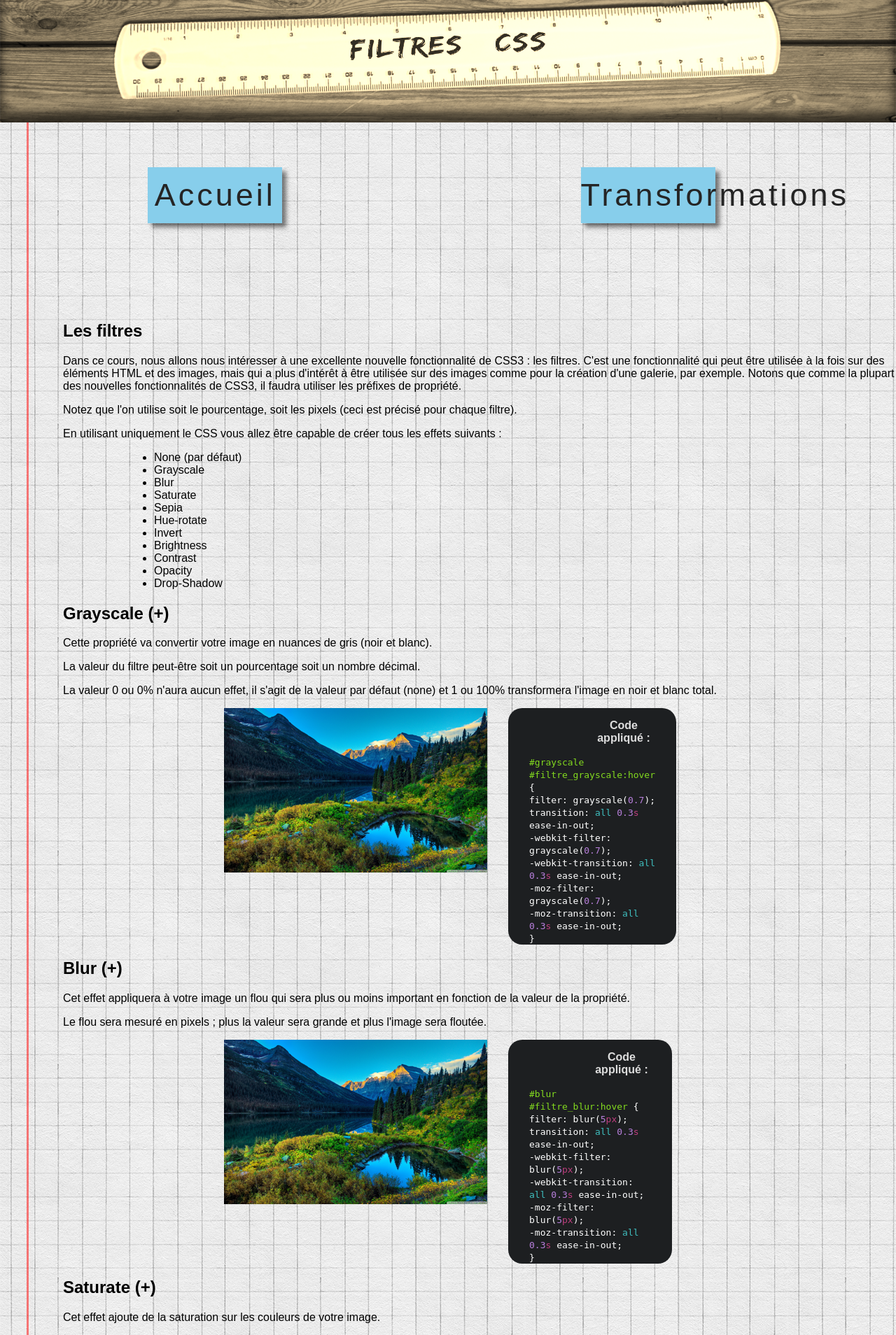
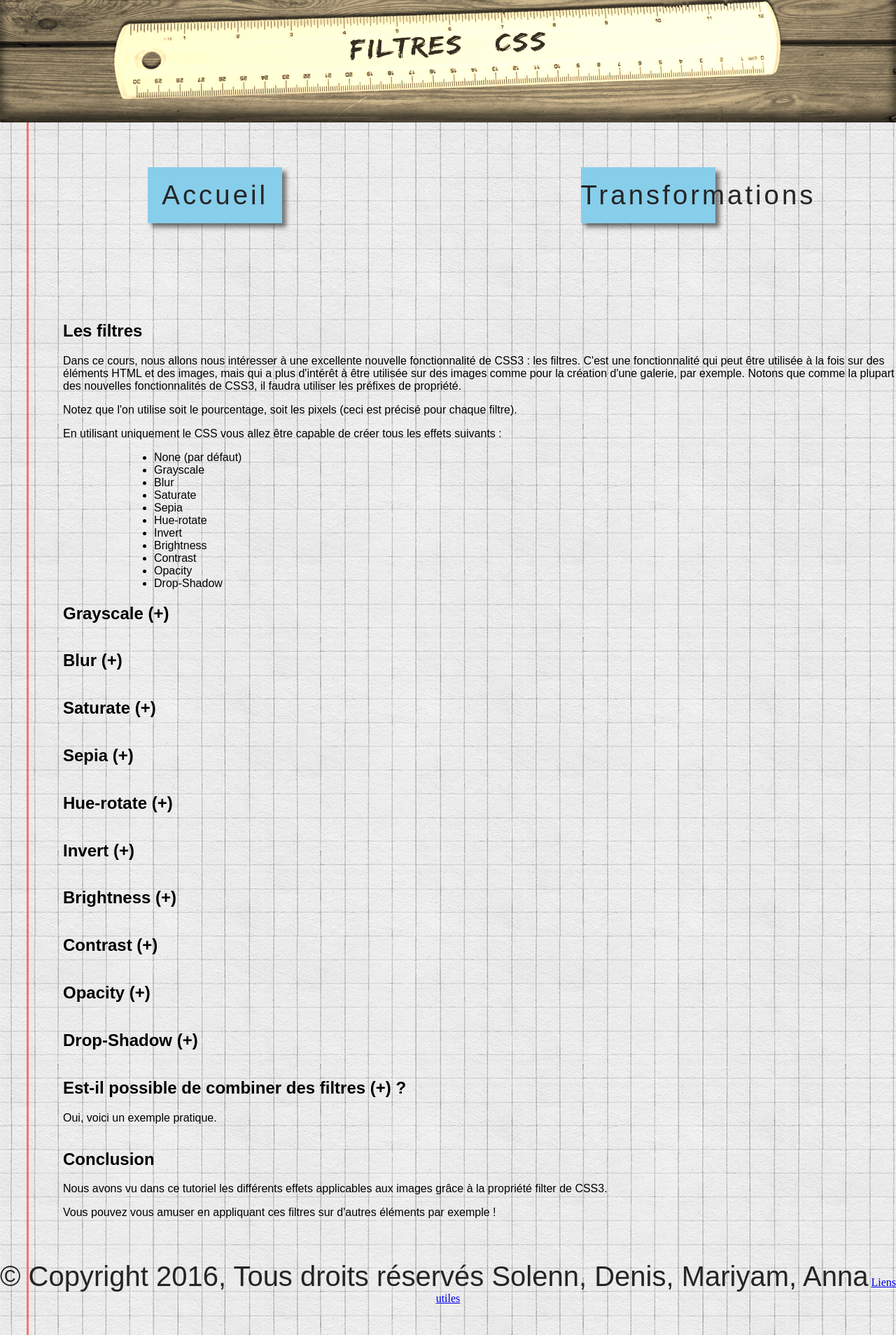
Before and after one commit to MorganVa/simplon-solennB.github.io, a PHP site: the page made by Filtres&transformation/HTML_filtres.html in a window 1280 px wide. Shown: the top 1908 px of the page at 70% size. Run offline with PHP 8.4, Linux system fonts and the light colour scheme; some web fonts are replaced.

Commit message:
modifications

```diff
--- a/Filtres&transformation/CSS_filtres.css
+++ b/Filtres&transformation/CSS_filtres.css
@@ -10,11 +10,10 @@ footer {
     font-family: Just Another Hand, sans-serif; }
 
 nav {
-  width: 100%;
-  padding-bottom: 120px; }
+  width: 100%; }
   nav div {
     font-family: Just Another Hand, sans-serif;
-    font-size: 45px;
+    font-size: 3vw;
     color: #252525;
     background-color: skyblue;
     box-shadow: 6px 6px 6px rgba(0, 0, 0, 0.5);
@@ -48,6 +47,16 @@ p, li, ul, h1 {
   top: 0;
   z-index: -2;
   position: absolute; }
+
+.hiddencontent {
+  overflow: hidden;
+  height: 0; }
+
+#chapterheader:hover {
+  cursor: pointer; }
+
+nav {
+  padding-bottom: 120px; }
 
 article {
   width: 50vw;
--- a/Filtres&transformation/CSS_filtres.scss
+++ b/Filtres&transformation/CSS_filtres.scss
@@ -1,5 +1,9 @@
 
 @import "CSS_main" ;
+
+nav {
+  padding-bottom: 120px;
+}
 
 article {
     width : 50vw;
--- a/Filtres&transformation/CSS_main.scss
+++ b/Filtres&transformation/CSS_main.scss
@@ -28,10 +28,9 @@ footer{
 
 nav {
   width: 100%;
-  padding-bottom: 120px;
   div {
     font-family: $handfont ;
-    font-size: 45px;
+    font-size: 3vw;
     color : $pencilcolor;
     background-color: skyblue ;
     box-shadow: 6px 6px 6px rgba(0, 0, 0, .5);
@@ -73,3 +72,12 @@ p , li , ul , h1 {
   z-index: -2;
   position: absolute;
 }
+
+.hiddencontent {
+  overflow:hidden;
+  height: 0 ;
+}
+
+#chapterheader:hover {
+  cursor: pointer;
+}
--- a/Filtres&transformation/HTML_filtres.html
+++ b/Filtres&transformation/HTML_filtres.html
@@ -51,9 +51,9 @@
             <a name="1"></a><!-- lien avec une ancre pour le menu de l'index -->
 
             <header>
-                <h1>Grayscale (+)</h1>
+                <h1 id="chapterheader" onclick="hideshow(0)">Grayscale (+)</h1>
             </header>
-
+            <div class="hiddencontent">
             <div>
                 <p>Cette propriété va convertir votre image en nuances de gris (noir et blanc).</p>
                 <p>La valeur du filtre peut-être soit un pourcentage soit un nombre décimal. </p>
@@ -79,13 +79,15 @@
                     </code>
                 </div>
             </article>
+          </div>
         </section>
 
         <section id="blur">
 
             <header>
-                <h1>Blur (+)</h1>
+                <h1 id="chapterheader" onclick="hideshow(1)">Blur (+)</h1>
             </header>
+            <div class="hiddencontent">
 
             <div>
                 <p>Cet effet appliquera à votre image un flou qui sera plus ou moins important en fonction de la valeur de la propriété.</p>
@@ -111,15 +113,16 @@
                     </code>
                 </div>
             </article>
+          </div>
         </section>
 
         <section id="saturate">
             <a name="2"></a><!-- lien avec une ancre pour le menu de l'index -->
 
             <header>
-                <h1>Saturate (+)</h1>
+                <h1 id="chapterheader" onclick="hideshow(2)">Saturate (+)</h1>
             </header>
-
+            <div class="hiddencontent">
             <div>
                 <p>Cet effet ajoute de la saturation sur les couleurs de votre image.</p>
                 <p>La valeur de la propriété peut être un nombre décimal ou un pourcentage, sachant que la saturation par défaut est de 100%.</p>
@@ -145,14 +148,15 @@
                     </code>
                 </div>
             </article>
+          </div>
         </section>
 
         <section id="sepia">
 
             <header>
-                <h1>Sepia (+)</h1>
+                <h1 id="chapterheader" onclick="hideshow(3)">Sepia (+)</h1>
             </header>
-
+            <div class="hiddencontent">
             <div>
                 <p>Cet effet va ajouter une teinte sepia à votre image ce qui donne l'impression que c'est une vieille photographie.</p>
                 <p>La valeur du filtre peut-être soit un pourcentage, soit un nombr /e décimal.</p>
@@ -178,14 +182,15 @@
                     </code>
                 </div>
             </article>
+          </div>
         </section>
 
         <section id="hue_rotate">
 
             <header>
-                <h1>Hue-rotate (+)</h1>
+                <h1 id="chapterheader" onclick="hideshow(4)">Hue-rotate (+)</h1>
             </header>
-
+            <div class="hiddencontent">
             <div>
                 <p>Cet effet va changer la couleur de l'image qui sera complètement différente en fonction du degré que vous affecterez en CSS.</p>
                 <p>La meilleure représentation de cet effet est de penser à une roue de spectres de couleur. </p>
@@ -211,15 +216,16 @@
                     </code>
                 </div>
             </article>
+          </div>
         </section>
 
         <section id="invert">
             <a name="3"></a><!-- lien avec une ancre pour le menu de l'index -->
 
             <header>
-                <h1>Invert (+)</h1>
+                <h1 id="chapterheader" onclick="hideshow(5)">Invert (+)</h1>
             </header>
-
+            <div class="hiddencontent">
             <div>
                 <p>Cet effet va changer l'apparence de l'image qui ressemblera à un négatif (dans le temps où l'on développait encore nos photos).</p>
                 <p>La valeur du filtre peut-être soit un pourcentage, soit un nombre décimal.</p>
@@ -245,14 +251,15 @@
                     </code>
                 </div>
             </article>
+          </div>
         </section>
 
         <section id="brightness">
 
             <header>
-                <h1>Brightness (+)</h1>
+                <h1 id="chapterheader" onclick="hideshow(6)">Brightness (+)</h1>
             </header>
-
+            <div class="hiddencontent">
             <div>
                 <p>Cet effet permet de modifier la luminosité de l'image.</p>
                 <p>La valeur du filtre peut-être soit un pourcentage, soit un nombre décimal.</p>
@@ -278,14 +285,15 @@
                     </code>
                 </div>
             </article>
+          </div>
         </section>
 
         <section id="contrast">
 
             <header>
-                <h1>Contrast (+)</h1>
+                <h1 id="chapterheader" onclick="hideshow(7)">Contrast (+)</h1>
             </header>
-
+            <div class="hiddencontent">
             <div>
                 <p>Cet effet va modifier le contraste de l'image, c'est-à-dire la différence entre les zones sombres et les zones claires.</p>
                 <p>La valeur du filtre peut-être soit un pourcentage, soit un nombre décimal. </p>
@@ -311,15 +319,16 @@
                     </code>
                 </div>
             </article>
+          </div>
         </section>
 
         <section id="opacity">
             <a name="4"></a><!-- lien avec une ancre pour le menu de l'index -->
 
             <header>
-                <h1>Opacity (+)</h1>
+                <h1 id="chapterheader" onclick="hideshow(8)">Opacity (+)</h1>
             </header>
-
+            <div class="hiddencontent">
             <div>
                 <p>Cette fonction permet de régler l'opacité de l'image d'entrée. La valeur de l'argument indique la force de l'opacité.</p>
                 <p>Ainsi, une valeur de 0% rendra l'image complètement transparente et une valeur de 100% conservera l'image telle quelle.</p>
@@ -347,14 +356,15 @@
                     </code>
                 </div>
             </article>
+          </div>
         </section>
 
         <section id="drop_shadow">
 
             <header>
-                <h1>Drop-Shadow (+)</h1>
+                <h1 id="chapterheader" onclick="hideshow(9)">Drop-Shadow (+)</h1>
             </header>
-
+            <div class="hiddencontent">
             <div>
                 <p>Cette fonction permet d'ajouter une ombre portée à une image.</p>
                 <p>La fonction de feuille de style drop-shadow(offset-x offset-y spread-radius color) CSS peut prendre comme paramètres:</p>
@@ -385,15 +395,16 @@
                     </code>
                 </div>
             </article>
+          </div>
         </section>
 
         <section id="combinaison">
 
             <header>
-                <h1>Est-il possible de combiner des filtres (+) ?</h1>
+                <h1 id="chapterheader" onclick="hideshow(10)">Est-il possible de combiner des filtres (+) ?</h1>
                 <p>Oui, voici un exemple pratique.</p>
             </header>
-
+            <div class="hiddencontent">
             <article>
                 <div>
                     <img src="images/original.png" alt="exemple_filtre" id="filtre_combinaison" />
@@ -413,6 +424,7 @@
                     </code>
                 </div>
             </article>
+          </div>
         </section>
 
         <aside id="bonus">
@@ -426,5 +438,6 @@
             <small>© Copyright 2016, Tous droits r&eacute;serv&eacute;s Solenn, Denis, Mariyam, Anna</small>
             <a href="lien.html">Liens utiles</a>
         </footer>
+        <script src="script.js"></script>
     </body>
 </html>
--- a/Filtres&transformation/script.js
+++ b/Filtres&transformation/script.js
@@ -1,10 +1,12 @@
-var selector = document.getElementById("scale");
+var selection ;
 
-function hidecontent() {
-  if selector.style.height == "50px" {
-    selector.style.height = "100%" ;
-  }
-  else {
-    selector.style.height = "50px";
-  }
+function hideshow(sel) {
+  selection = document.getElementsByClassName("hiddencontent")[sel] ;
+  console.log(selection.style.height);
+  if (selection.style.height == "0px" || selection.style.height == "") {
+  selection.style.height = "100%" ;
 }
+else {
+  selection.style.height = "0" ;
+}
+}
```
Also changed, not shown: Filtres&transformation/CSS_index.css (+9 -3 lines), Filtres&transformation/CSS_main.css (+9 -3 lines), Filtres&transformation/CSS_transform.css (+15 -7 lines), Filtres&transformation/CSS_transform.scss (+6 -4 lines), Filtres&transformation/HTML_transform.html (+20 -14 lines), 4 other files.
